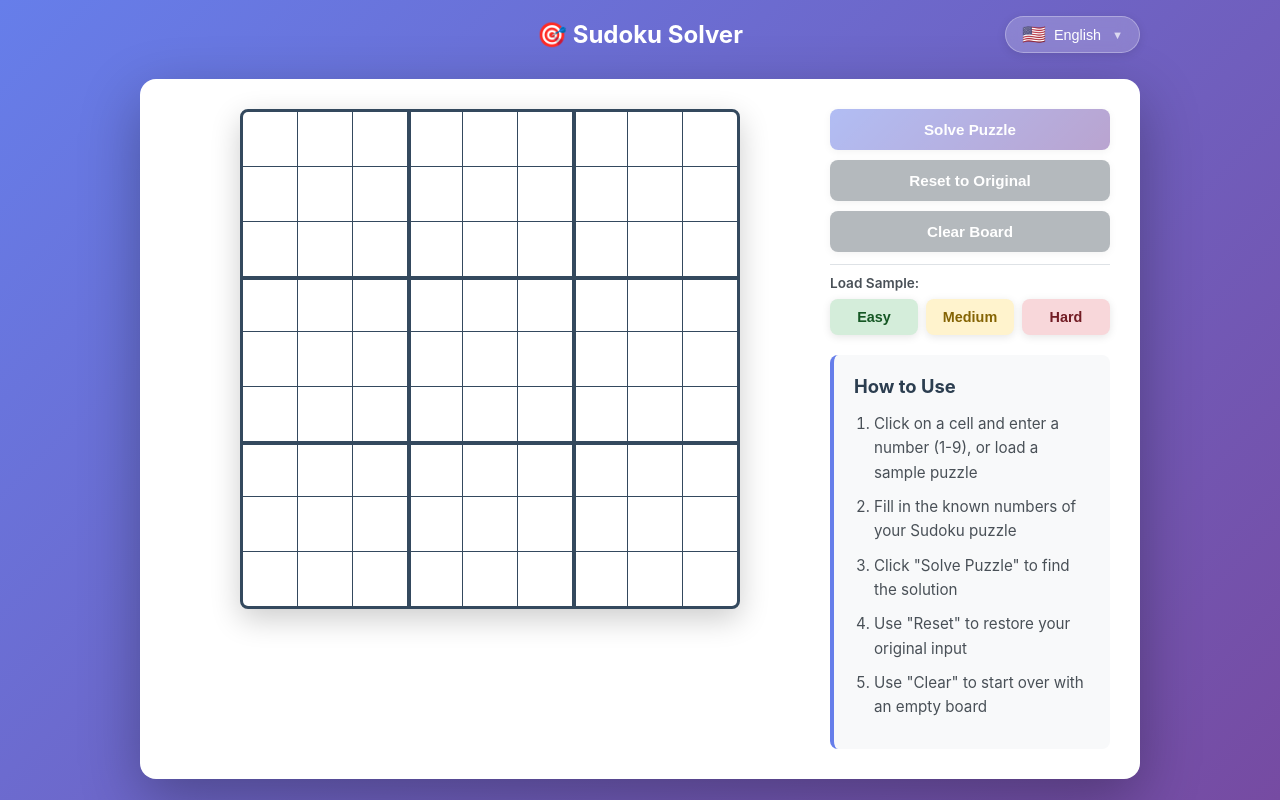
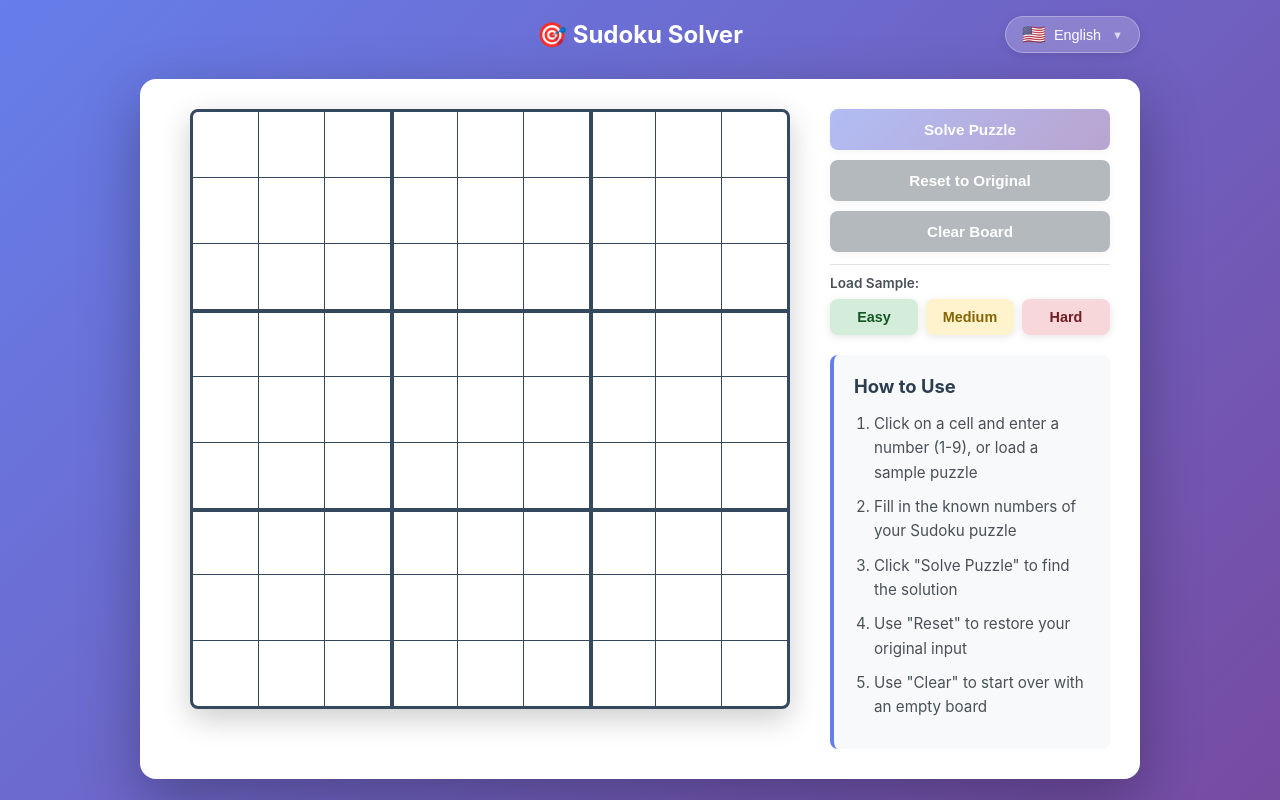
Before and after one commit to neoxie/sudoku-web, a React (Vite) app: page / in a window 1280 px wide. Built offline with nearby package versions, Linux system fonts and the light colour scheme.

Commit message:
♻️ refactor(grid): increase max-width and make responsive
- Change max-width from 500px to 600px
- Add width: 100% for better responsive behavior

```diff
--- a/src/SudokuGrid.css
+++ b/src/SudokuGrid.css
@@ -6,7 +6,8 @@
   border: 3px solid #34495e;
   border-radius: 8px;
   overflow: hidden;
-  max-width: 500px;
+  width: 100%;
+  max-width: 600px;
   margin: 0 auto;
   box-shadow: 0 10px 30px rgba(0, 0, 0, 0.2);
 }
```
